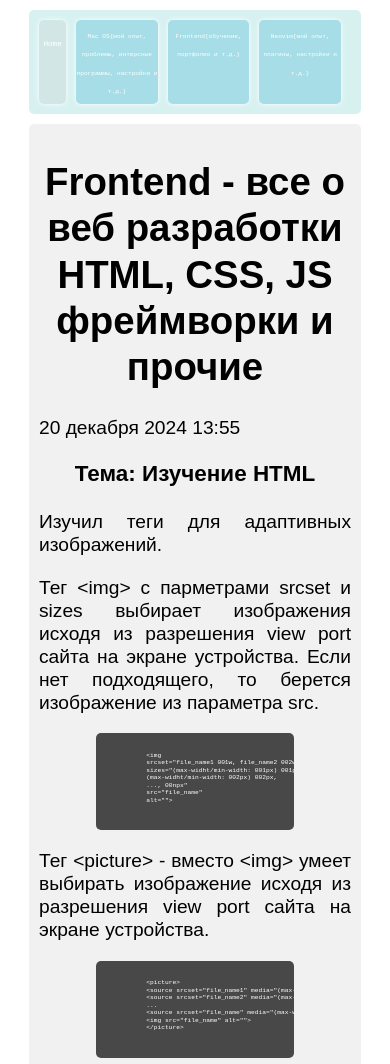
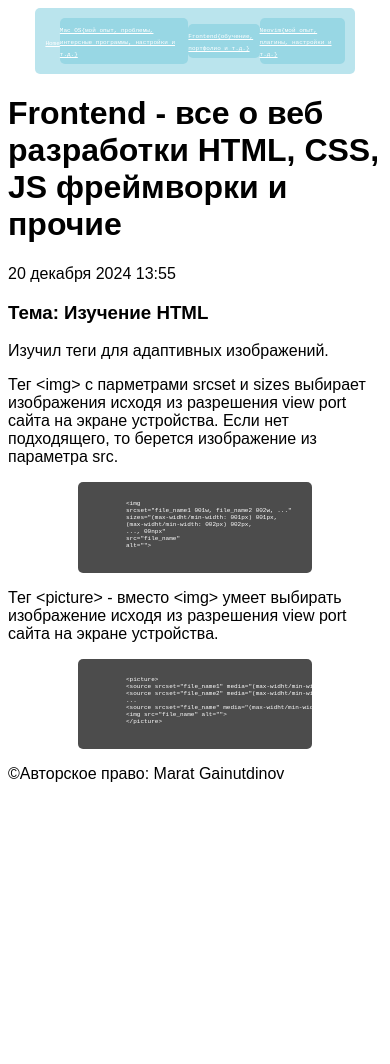
Before and after one commit to MaratGaZa/My-blog-about-IT, a plain HTML site: page blog_frontend.html in a window 390 px wide. Shown: the top 1064 px of the page. After the commit the page ends 844 px from the top, so only its background shows below. Drawn offline with Linux system fonts and the light colour scheme; a web font is replaced by a local one.

Commit message:
В ветки main обнулил таблицу стилий, что бы создать другую версию моего блога Changes to be committed: 	modified:   css/style.css
Untracked files:
	css/style.old

```diff
--- a/css/style.css
+++ b/css/style.css
@@ -1,264 +1,25 @@
-.doto-100 {
-  font-family: "Doto", sans-serif;
-  font-optical-sizing: auto;
-  font-weight: 100;
-  font-style: normal;
-  font-variation-settings:
-    "ROND" 0;
-}
-
-.doto-200 {
-  font-family: "Doto", sans-serif;
-  font-optical-sizing: auto;
-  font-weight: 200;
-  font-style: normal;
-  font-variation-settings:
-    "ROND" 0;
-}
-
 body {
-  /*width: 90%;*/
-  margin: 0 auto;
-  font:
-    1.2em/1.2 Arial,
-    Helvetica,
-    sans-serif;
-  /*font-family: JetBrains Mono, monospace;*/
+  font-family: 'Doto', sans-serif;
+  /*font-family: 'Rubik Glitch Pop', cursive;*/
+  color: #000000;
+  font-size: 1em;
+  background-color: #FFFFFF;
 }
 
 main {
-  width: 80%;
   margin: 0 auto;
-  background-color: rgba(200, 200, 200, 0.255555);
-  border-radius: 5px;
-  padding: 10px;
-  margin-top: 10px;
-}
-
-footer {
-  width: 80%;
-  margin: 0 auto;
-  background-color: rgba(200, 200, 120, 0.455555);
-  border-radius: 5px;
-  padding: 10px;
-  margin-top: 10px;
-  margin-bottom: 10px;
 }
 
 nav {
-  width: 80%;
-  margin: 0 auto;
-  background-color: rgba(100, 200, 200, 0.255555);
+  display: flex;
+  justify-content: space-between;
+  align-items: center;
+  background-color: rgba(118, 202, 219, 0.5);
+  color: #eef;
   border-radius: 5px;
-  padding: 10px;
-  margin-top: 10px;
-  margin-bottom: 10px;
-}
-
-h1 {
-  font-size: 2em;
-  text-align: center;
-}
-
-h2,
-h3 {
-  text-align: center;
-}
-
-p {
-  text-align: justify;
-}
-
-.menu {
-  width: 80%;
-  /*max-width: 80wv;*/
-  margin-left: auto;
-  margin-right: auto;
-  font-family: JetBrains Mono, monospace;
-  display: flex;
-  flex-direction: row;
-  flex-wrap: wrap;
-  /*justify-content: space-between;*/
-  justify-content: center;
-  /*align-items: center;*/
-  /*background-color: rgba(218, 202, 219, 0.5);*/
-  /*background-color: rgba(179, 85, 127, 0.5);*/
-  margin-top: 10px;
-  border-radius: 5px;
-  padding: 10px;
-  color: #fff;
-}
-
-.menu a:hover {
-  text-shadow: 1px 1px rgba(0, 0, 0, .355555);
-  /*color: #fff;*/
-}
-
-a:link {
-  text-decoration: none;
-  color: #00f;
-}
-
-a:visited {
-  text-decoration: none;
-  color: #5af;
-}
-
-.menu a {
-  color: #000;
-  font-family: JetBrains Mono, monospace;
-  font-size: 1.0em;
-}
-
-.home-page {
-  /*float: left;*/
-  flex: 1;
-  margin-right: 10px;
-  color: #fff;
-  box-shadow: 0 0 5px #fff;
-  background-color: rgba(170, 8, 127, 0.5);
-  background: rgba(200, 200, 200, 0.255555);
-  border-radius: 5px;
-  border-left: 2px #fff;
-  text-align: center;
-  padding-top: 10px;
-  padding-bottom: 10px;
-  font-size: 1em;
-}
-
-.menu-item {
-  /*float:   left;*/
-  flex: 3;
-  margin-right: 10px;
-  color: #fff;
-  box-shadow: 0 0 5px #fff;
-  /*background-color: rgba(170, 18, 200, 0.5);*/
-  border-radius: 5px;
-  border-left: 2px #fff;
-  text-align: center;
+  font-family: "JetBrains Mono", monospace;
   font-size: 0.8em;
-  /*height: 60wh;*/
-  padding: 10px 0px 10px 0px;
-}
-
-.menu-last {
-  display: flow-root;
-}
-
-.special {
-  background-color: rgb(79, 185, 227);
-  padding: 10px;
-  color: #fff;
-}
-
-.wrapper {
-  background-color: rgb(79, 185, 227);
-  padding: 10px;
-  color: #fff;
-  /*Добавляет обтекания блока дыже если он меньше контейнера, но возможно побочные эффекты*/
-  /*overflow: auto;*/
-  /*Добавляет обтекание блока даже если он больше контейнера, без побочных эффектов. Современный метод*/
-  display: flow-root;
-}
-
-
-
-.image {
-  margin-bottom: 20px;
-  flex: 32%;
-  /*padding: 1em;*/
-
-}
-
-/*Данный класс выделяет блок кода с черным фоном, белым текстом и скроллом по оси X. Также он задает специальный шрифт */
-.code_html {
-  background-color: rgba(0, 0, 0, 0.7);
-  color: rgb(255, 255, 255);
   width: 80%;
   padding: 10px;
   margin: 0 auto;
-  border-radius: 5px;
-  font-family: JetBrains Mono, monospace;
-  font-size: 0.8em;
-  overflow-x: scroll;
 }
-
-/*code {*/
-/*  overflow-x: scroll;*/
-/*  white-space: pre-wrap;*/
-/*  /*white-space: pre-line;*/
-*/
-/*}*/
-
-@media screen and (max-width: 800px) {
-  .flex-box {
-    flex-direction: column;
-  }
-
-  .code_html {
-    background-color: rgba(0, 0, 0, 0.7);
-    color: rgb(255, 255, 255);
-    width: 80%;
-    padding: 10px;
-    margin: 0 auto;
-    border-radius: 5px;
-    font-family: JetBrains Mono, monospace;
-    font-size: 0.7em;
-    overflow-x: scroll;
-  }
-}
-
-@media screen and (max-width: 600px) {
-  .flex-box {
-    flex-direction: column;
-  }
-
-  .menu-item {
-    background-color: rgba(118, 202, 219, 0.5);
-    color: #eef;
-    border-radius: 5px;
-    font-size: 0.8em;
-    padding: 5px 0px 5px 0px;
-  }
-
-  .menu-item a {
-    color: #fff;
-    font-family: JetBrains Mono, monospace;
-    font-size: 0.6em;
-  }
-
-  .code_html {
-    background-color: rgba(0, 0, 0, 0.7);
-    color: rgb(255, 255, 255);
-    width: 300px;
-    padding: 5px;
-    margin: 0 auto;
-    border-radius: 5px;
-    font-family: JetBrains Mono, monospace;
-    font-size: 0.6em;
-    overflow-x: scroll;
-  }
-}
-
-@media screen and (max-width: 400px) {
-  .flex-box {
-    flex-direction: column;
-  }
-
-  .menu a {
-    color: #fff;
-    font-family: JetBrains Mono, monospace;
-    font-size: 0.4em;
-  }
-
-  .code_html {
-    background-color: rgba(0, 0, 0, 0.7);
-    color: rgb(255, 255, 255);
-    width: 60%;
-    margin: 0 auto;
-    border-radius: 5px;
-    font-family: JetBrains Mono, monospace;
-    font-size: 0.4em;
-    overflow-x: scroll;
-  }
-}
```
